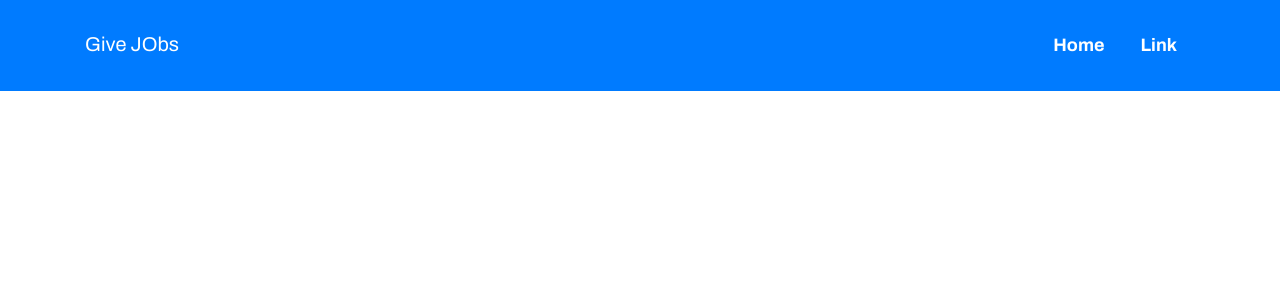
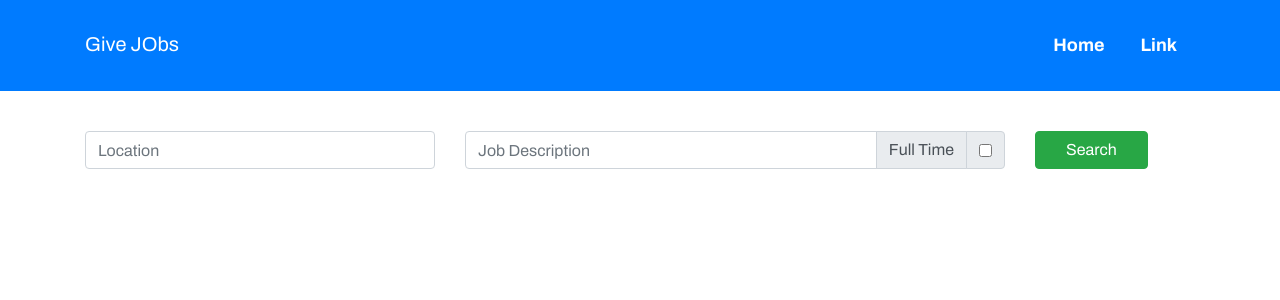
Before and after one commit to Natan10/get_jobs, a React (Create React App) app: page / in a window 1280 px wide. Shown: the top 300 px of the page. Built offline with nearby package versions, Linux system fonts and the light colour scheme.

Commit message:
Component filter done

```diff
--- a/src/App.js
+++ b/src/App.js
@@ -1,12 +1,14 @@
 import React from 'react';
-import {Container} from 'react-bootstrap';
 
 import NavbarComponent from './components/Navbar';
+import Filters from './components/Filters';
 
 function App() {
   return (
-
+    <>
       <NavbarComponent/>
+      <Filters/>
+    </>
   );
 }
 
--- /dev/null
+++ b/src/components/Filters/index.js
@@ -0,0 +1,34 @@
+import React from 'react'
+import {
+  Container,
+  Row,
+  Col,
+  InputGroup,
+  FormControl,Button
+} from 'react-bootstrap';
+
+import './style.css';
+
+export default function Filters() {
+  return (
+    <Container fluid="lg" className="filter_container">
+      <Row className="filter_row">
+        <Col lg={4} md={4} className="filter_first_input">
+          <FormControl id="basic-url" aria-describedby="basic-addon3" placeholder="Location" />
+        </Col>
+        <Col lg={6} md={6}>
+          <InputGroup className="mb-3">
+            <FormControl placeholder="Job Description"/>
+            <InputGroup.Append>
+              <InputGroup.Text>Full Time</InputGroup.Text>
+              <InputGroup.Checkbox />
+            </InputGroup.Append>
+          </InputGroup>
+        </Col>
+        <Col lg={2} md={2}>
+          <Button variant="success" className="filter_button">Search</Button>
+        </Col>
+      </Row>
+    </Container>
+  )
+}
--- /dev/null
+++ b/src/components/Filters/style.css
@@ -0,0 +1,18 @@
+
+.filter_container{
+  margin-top: 40px ;
+  margin-bottom: 20px;
+}
+
+.filter_button{
+  padding-left:30px ;
+  padding-right:30px ;
+}
+
+
+@media (max-width: 800px){
+  .filter_first_input{
+    margin-bottom: 10px;
+  }
+
+}
```
